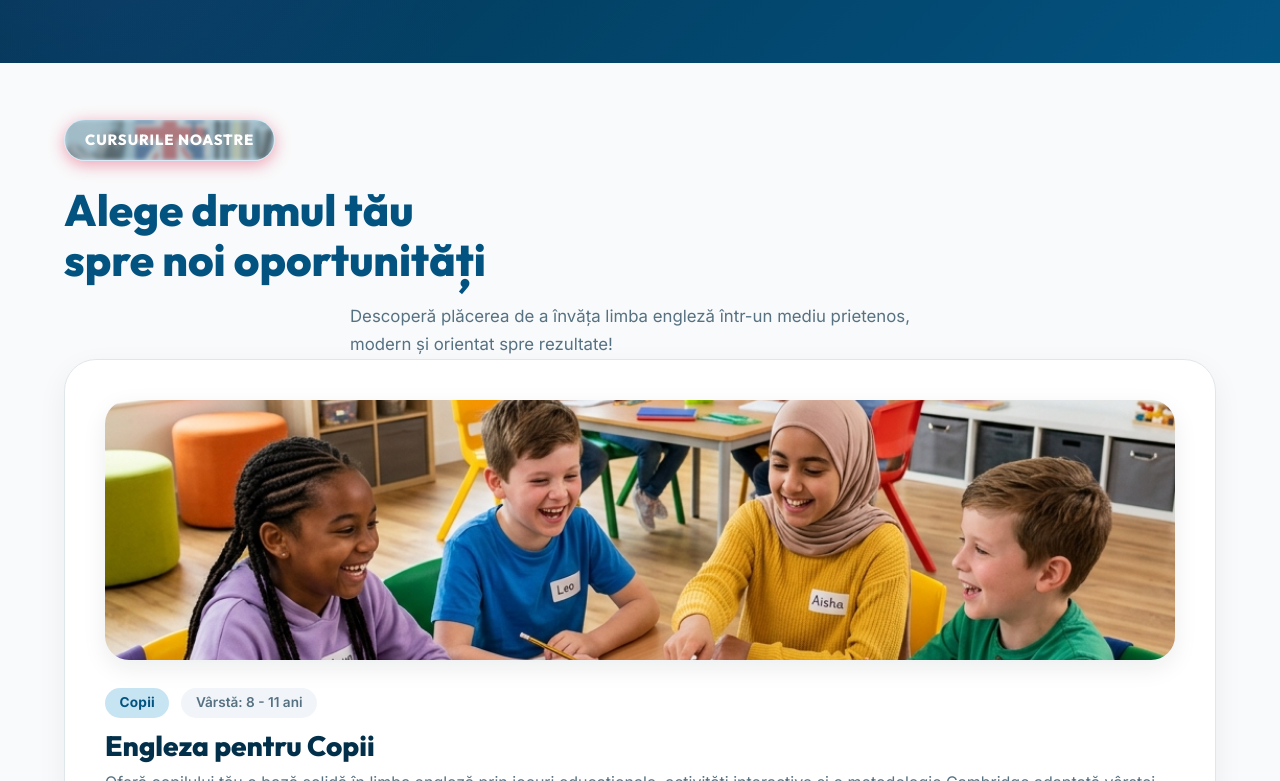
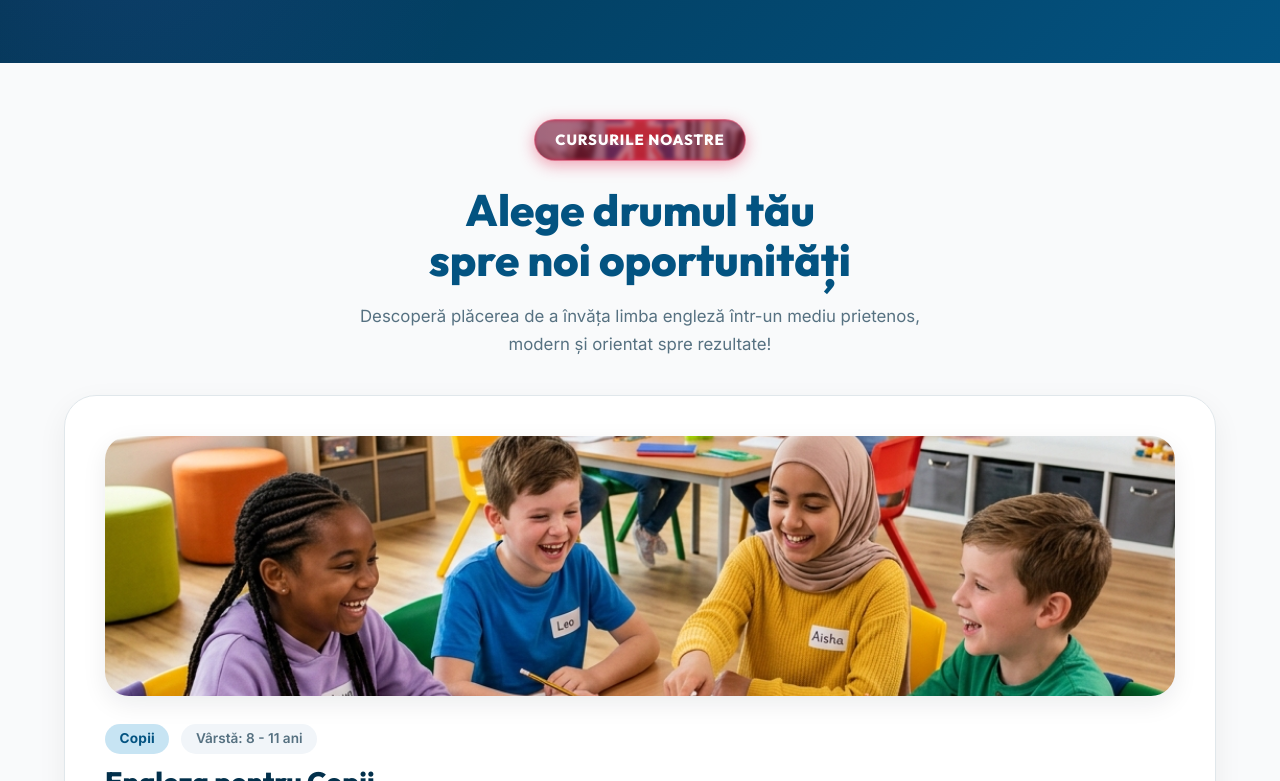
Before and after one commit to cyberfolksmd/progres-cls, a React (Vite) app: page / in a window 1280 px wide. Shown: the part 1059-1840 px from the top of the page. Built offline with nearby package versions, Linux system fonts and the light colour scheme.

Commit message:
fix: restore center alignment for section-header and section tags

```diff
--- a/src/index.css
+++ b/src/index.css
@@ -360,7 +360,12 @@ img { max-width: 100%; display: block; }
 }
 
 /* Section Header */
-.section-header .section-tag {
+.section-header {
+  text-align: center;
+  margin-bottom: 2.25rem;
+}
+
+.section-tag {
   display: inline-block;
   padding: 0.5rem 1.25rem;
   background: var(--color-primary-glow);
```
